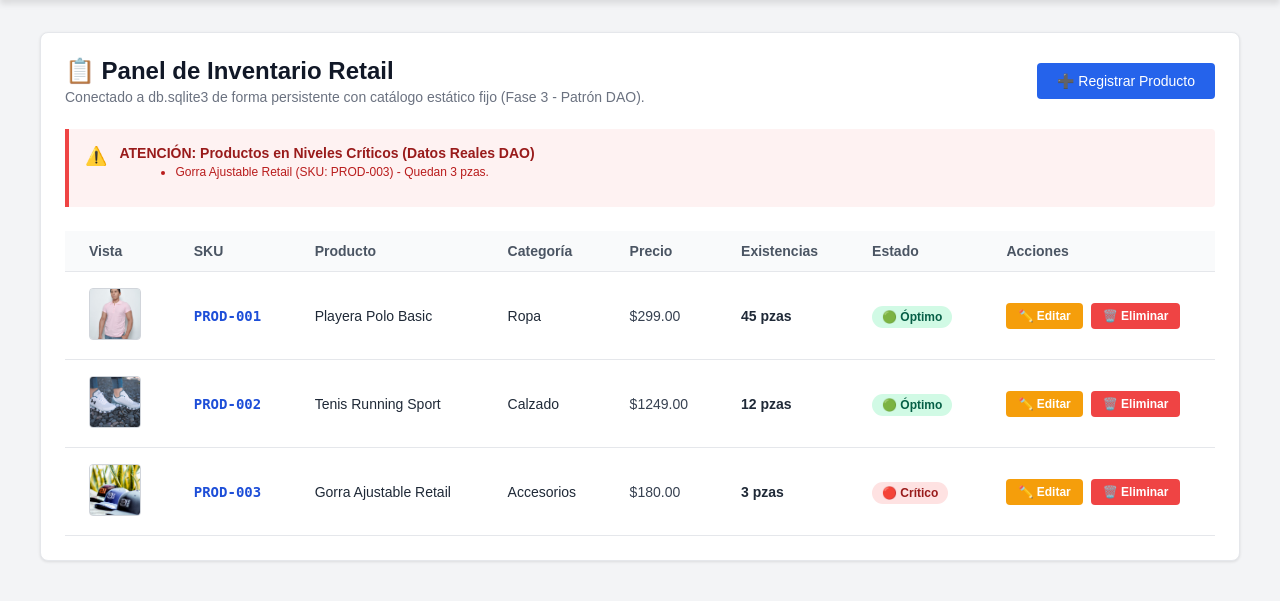
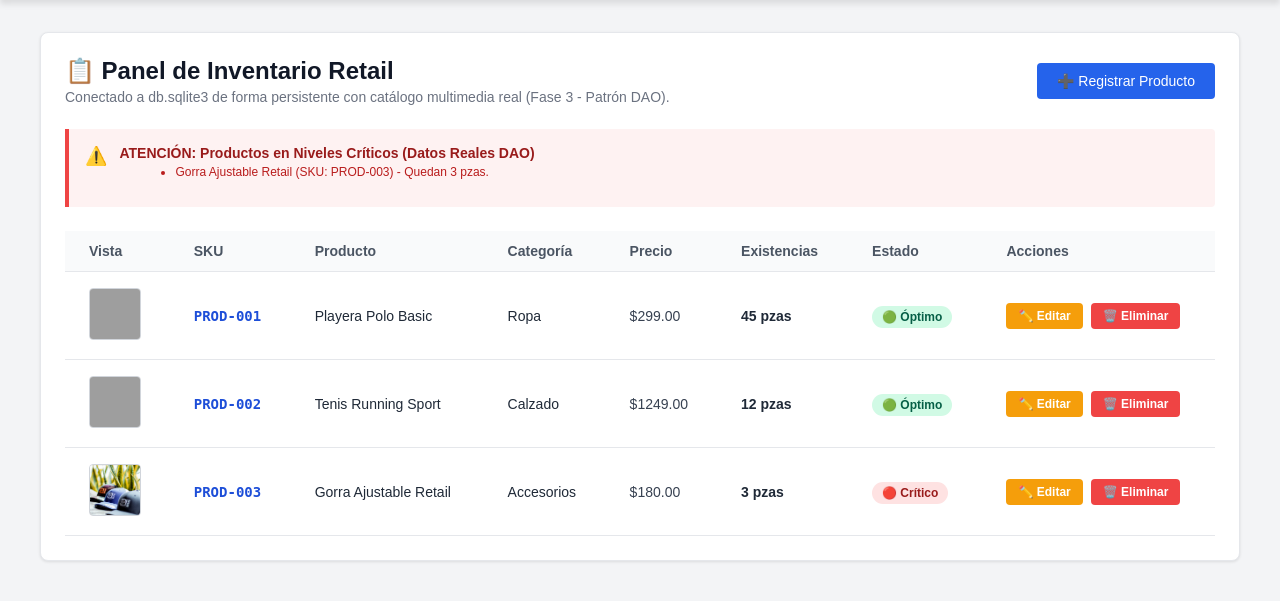
Before and after one commit to emoncada002/inventario_retail_root, a Django app: page / in a window 1280 px wide. Shown: the part 61-662 px from the top of the page. Run offline with Django 5.2, Linux system fonts and the light colour scheme; the visitor is signed in with stand-in values (Sample User, id 1); data comes from the database, SQL or seed files in the repository; parts of the project's set-up code (start-up, migrations or seed data) failed here and were passed over; grey boxes are pictures that could not be loaded.

Commit message:
cambios imagenes

```diff
--- a/articulos/templates/mainvista/tablero.html
+++ b/articulos/templates/mainvista/tablero.html
@@ -5,7 +5,7 @@
     <div class="card-header">
         <div>
             <h1>📋 Panel de Inventario Retail</h1>
-            <div class="subtitle">Conectado a db.sqlite3 de forma persistente con catálogo estático fijo (Fase 3 - Patrón DAO).</div>
+            <div class="subtitle">Conectado a db.sqlite3 de forma persistente con catálogo multimedia real (Fase 3 - Patrón DAO).</div>
         </div>
         <a href="?pestaana=registro&usuario={{ usuario_activo }}" class="btn">➕ Registrar Producto</a>
     </div>
@@ -41,14 +41,10 @@
             <tbody>
                 {% for p in productos %}
                 <tr>
-                    <!-- BLINDAJE MULTIMEDIA DIRECTO EN EL HTML (Aprovecha la carpeta static de VS Code) -->
+                    <!-- RENDERIZACIÓN DINÁMICA: Lee la imagen real cargada en el Administrador de Django -->
                     <td>
-                        {% if p.sku == "PROD-001" or p.sku == "pr-001" %}
-                            <img src="/static/playera_polo.jpg" class="img-thumb" alt="Foto Playera">
-                        {% elif p.sku == "PROD-002" or p.sku == "pr-002" %}
-                            <img src="/static/tennis_running.jpg" class="img-thumb" alt="Foto Tenis">
-                        {% elif p.sku == "PROD-003" or p.sku == "pr-003" %}
-                            <img src="/static/gorra_ajustable.jpg" class="img-thumb" alt="Foto Gorra">
+                        {% if p.imagen %}
+                            <img src="{{ p.imagen.url }}" class="img-thumb" alt="Foto del Producto">
                         {% else %}
                             <div class="img-thumb" style="display:flex; align-items:center; justify-content:center; font-size:20px; background:#e5e7eb; color:#9ca3af;">📦</div>
                         {% endif %}
```
Also changed, not shown: media/productos_fotos/gorra_ajustable.jpg (added), media/productos_fotos/playera_polo.jpg (added), media/productos_fotos/tennis_running.jpg (added).
